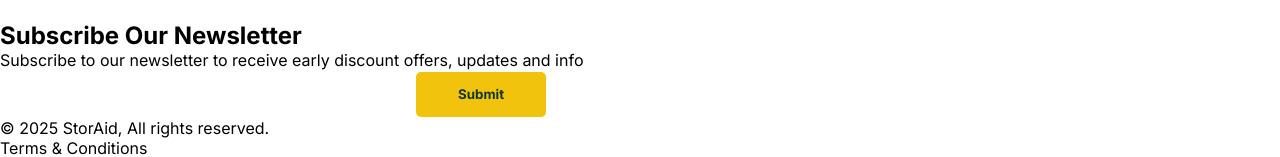
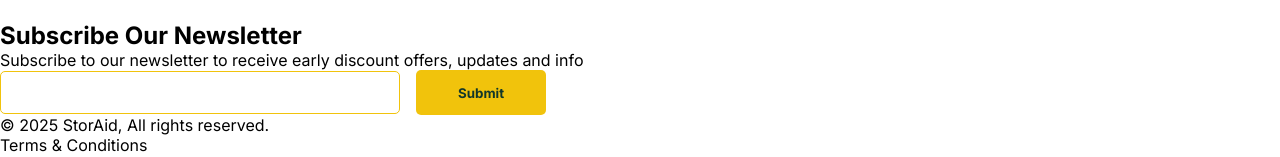
Before and after one commit to emillarsson99-m0wgli/StoraidStorageService, a React (Vite) app: page / in a window 1280 px wide. Shown: the part 6107-6264 px from the top of the page. Built offline with nearby package versions, Linux system fonts and the light colour scheme.

Commit message:
Added yellow border to input form

```diff
--- a/src/Components/InputForm.css
+++ b/src/Components/InputForm.css
@@ -4,7 +4,9 @@
   gap: .5rem;
 }
 .input {
-  border: none;
-  padding: 1rem;
+  border: 1px solid #F1C30C;
+  border-radius: 5px;
+  padding: .8rem;
   width: 400px;
+
 }
--- a/src/Components/InputForm.jsx
+++ b/src/Components/InputForm.jsx
@@ -4,7 +4,7 @@ function InputForm() {
   return (
     <div className="input-form">
         <input className="input" type="text" />
-        <form  className="form" action="POST" placeholder="Enter your email"></form>
+        <form  className="form" action="POST" placeholder="Your name"></form>
         <div className="newsletter-btn">
             <Button Text="Submit"/>
         </div>
```
